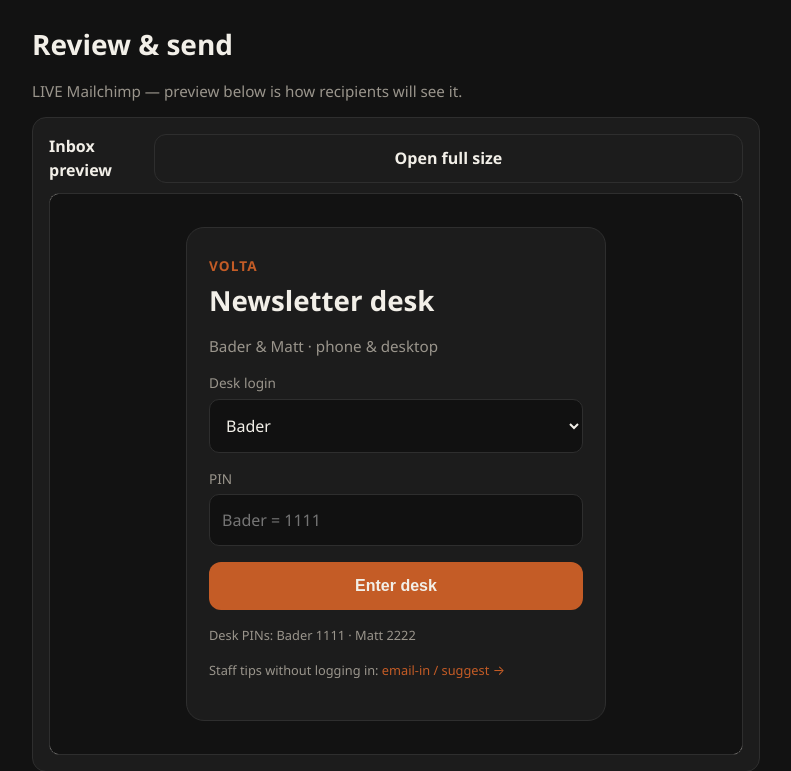
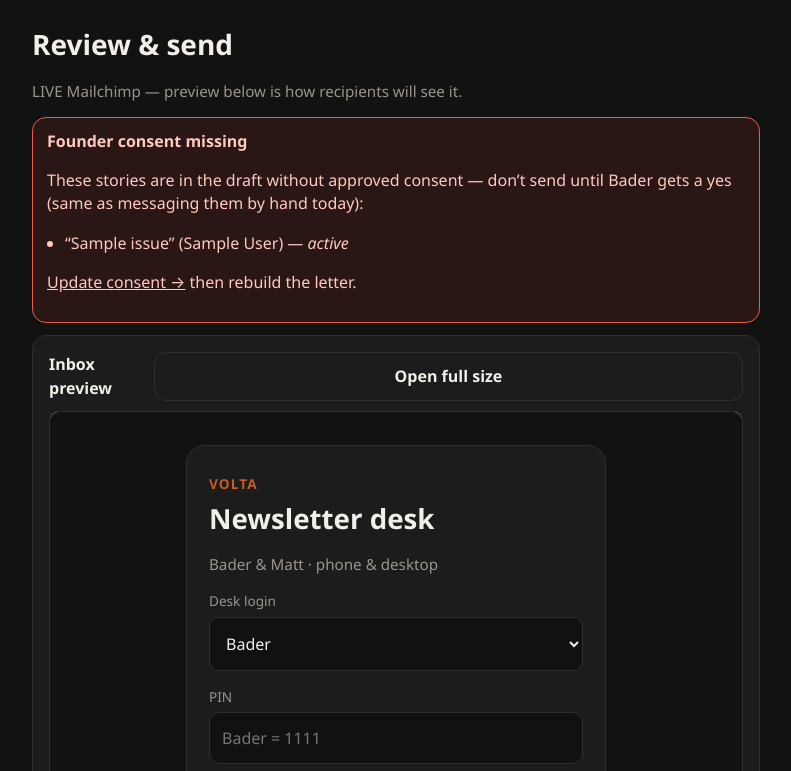
Before and after one commit to Avijit-Karmoker-CS/volta-newsletter-app, a FastAPI app: template app/web/templates/review.html in a window 1280 px wide. Shown: the top 771 px of the page, without its empty margins (244-1035 px from the left). Run offline with FastAPI, Linux system fonts and the light colour scheme; the template is opened without the code that fills it: most values are stand-ins (such as "Sample title", 1, 10 or a date in 2020).

Commit message:
Track founder consent on stories and block send without approval.
Only approved recommendations enter the draft; review warns and disables send when consent is missing, matching Bader’s existing hand-check habit.

Co-authored-by: Cursor <cursoragent@cursor.com>

```diff
--- a/app/services/newsletter.py
+++ b/app/services/newsletter.py
@@ -24,7 +24,13 @@ def week_of_label(day: datetime | None = None) -> str:
 def build_default_newsletter(staff_recs: list[dict] | None = None) -> dict[str, Any]:
     """Popular template: staff recommendations + trending community signals."""
     recs = staff_recs if staff_recs is not None else storage.list_recommendations()
-    pending = [r for r in recs if not r.get("included")]
+    # Only stories Bader has founder consent for (approved) enter the letter
+    pending = [
+        r
+        for r in recs
+        if not r.get("included")
+        and storage.normalize_consent(r.get("consent_status")) == "approved"
+    ]
     signals = research_svc.fetch_public_signals()
     week = week_of_label()
 
@@ -45,6 +51,7 @@ def build_default_newsletter(staff_recs: list[dict] | None = None) -> dict[str,
             "title": r.get("title"),
             "body": r.get("body"),
             "_id": r.get("_id"),
+            "consent_status": storage.normalize_consent(r.get("consent_status")),
         }
         for r in pending[:6]
     ]
@@ -84,7 +91,12 @@ def build_default_newsletter(staff_recs: list[dict] | None = None) -> dict[str,
 def build_custom_newsletter(plan: str, staff_recs: list[dict] | None = None) -> dict[str, Any]:
     """Customize path: Bader's prompt + research + staff recommendations."""
     recs = staff_recs if staff_recs is not None else storage.list_recommendations()
-    pending = [r for r in recs if not r.get("included")]
+    pending = [
+        r
+        for r in recs
+        if not r.get("included")
+        and storage.normalize_consent(r.get("consent_status")) == "approved"
+    ]
     packet = research_svc.research_with_prompt(plan, pending)
     week = week_of_label()
 
@@ -112,6 +124,7 @@ def build_custom_newsletter(plan: str, staff_recs: list[dict] | None = None) ->
             "title": r.get("title"),
             "body": r.get("body"),
             "_id": r.get("_id"),
+            "consent_status": storage.normalize_consent(r.get("consent_status")),
         }
         for r in pending[:6]
     ]
--- a/app/services/storage.py
+++ b/app/services/storage.py
@@ -35,12 +35,22 @@ def utc_now() -> str:
     return datetime.now(timezone.utc).strftime("%Y-%m-%dT%H:%M:%SZ")
 
 
+CONSENT_STATUSES = ("not_requested", "pending", "approved", "declined")
+DEFAULT_CONSENT = "not_requested"
+
+
+def normalize_consent(status: str | None) -> str:
+    value = (status or DEFAULT_CONSENT).strip().lower()
+    return value if value in CONSENT_STATUSES else DEFAULT_CONSENT
+
+
 def list_recommendations() -> list[dict]:
     items: list[dict] = []
     for path in sorted((data_dir() / "recommendations").glob("*.json")):
         item = _read(path, None)
         if isinstance(item, dict):
             item["_id"] = path.stem
+            item["consent_status"] = normalize_consent(item.get("consent_status"))
             items.append(item)
     items.sort(key=lambda x: x.get("created_at", ""), reverse=True)
     return items
@@ -54,12 +64,46 @@ def save_recommendation(author: str, title: str, body: str, tags: list[str] | No
         "tags": tags or [],
         "created_at": utc_now(),
         "included": False,
+        "consent_status": DEFAULT_CONSENT,
     }
     stamp = datetime.now(timezone.utc).strftime("%Y%m%d%H%M%S%f")
     path = data_dir() / "recommendations" / f"{stamp}_{author.lower()}.json"
     _write(path, payload)
     payload["_id"] = path.stem
     return payload
+
+
+def set_consent_status(rec_id: str, status: str) -> dict | None:
+    """Toggle founder consent: not_requested → pending → approved | declined."""
+    status = normalize_consent(status)
+    path = data_dir() / "recommendations" / f"{rec_id}.json"
+    if not path.exists():
+        return None
+    payload = _read(path, {})
+    payload["consent_status"] = status
+    payload["consent_updated_at"] = utc_now()
+    _write(path, payload)
+    payload["_id"] = path.stem
+    return payload
+
+
+def draft_unapproved_stories(draft: dict | None) -> list[dict]:
+    """Stories in the draft that are missing approved founder consent."""
+    if not draft:
+        return []
+    bad: list[dict] = []
+    for block in draft.get("staff_blocks") or []:
+        status = normalize_consent(block.get("consent_status"))
+        if status != "approved":
+            bad.append(
+                {
+                    "author": block.get("author"),
+                    "title": block.get("title"),
+                    "consent_status": status,
+                    "_id": block.get("_id"),
+                }
+            )
+    return bad
 
 
 def mark_recommendation_included(
--- a/app/web/server.py
+++ b/app/web/server.py
@@ -247,7 +247,26 @@ def recommendations_submit(
             status_code=400,
         )
     storage.save_recommendation(user.display_name, title, body)
-    request.session["flash"] = "Recommendation saved."
+    request.session["flash"] = "Recommendation saved (consent: not requested)."
+    return RedirectResponse("/recommendations", status_code=status.HTTP_303_SEE_OTHER)
+
+
+@app.post("/recommendations/{rec_id}/consent")
+def recommendations_consent(
+    request: Request,
+    rec_id: str,
+    consent_status: str = Form(...),
+):
+    """Bader marks founder consent the way he already does by hand."""
+    user, redirect = _require_user(request)
+    if redirect:
+        return redirect
+    updated = storage.set_consent_status(rec_id, consent_status)
+    if not updated:
+        request.session["flash"] = "Recommendation not found."
+    else:
+        label = storage.normalize_consent(updated.get("consent_status"))
+        request.session["flash"] = f"Consent → {label} for “{updated.get('title')}”."
     return RedirectResponse("/recommendations", status_code=status.HTTP_303_SEE_OTHER)
 
 
@@ -271,8 +290,11 @@ def review_page(request: Request):
         request.session["flash"] = "No draft yet — build one first."
         return RedirectResponse("/home", status_code=status.HTTP_303_SEE_OTHER)
     draft = _ensure_preview_html(draft)
+    # Refresh consent flags from storage (in case Bader toggled after build)
+    _sync_draft_consent(draft)
     members = mailchimp_svc.list_community_members()
     flash = request.session.pop("flash", None)
+    consent_issues = storage.draft_unapproved_stories(draft)
     return templates.TemplateResponse(
         "review.html",
         _ctx(
@@ -282,8 +304,25 @@ def review_page(request: Request):
             can_send=can_send(user),
             flash=flash,
             send_result=None,
+            consent_issues=consent_issues,
         ),
     )
+
+
+def _sync_draft_consent(draft: dict) -> None:
+    """Attach live consent_status onto draft staff_blocks from storage."""
+    by_id = {r.get("_id"): r for r in storage.list_recommendations()}
+    for block in draft.get("staff_blocks") or []:
+        rid = block.get("_id")
+        if rid and rid in by_id:
+            block["consent_status"] = storage.normalize_consent(
+                by_id[rid].get("consent_status")
+            )
+        else:
+            block["consent_status"] = storage.normalize_consent(
+                block.get("consent_status")
+            )
+    storage.save_draft(draft)
 
 
 @app.get("/preview", response_class=HTMLResponse)
@@ -316,6 +355,18 @@ async def review_send(request: Request):
     if not draft:
         request.session["flash"] = "No draft to send."
         return RedirectResponse("/home", status_code=status.HTTP_303_SEE_OTHER)
+
+    _sync_draft_consent(draft)
+    consent_issues = storage.draft_unapproved_stories(draft)
+    if consent_issues:
+        titles = ", ".join(
+            f"“{i.get('title')}” ({i.get('consent_status')})" for i in consent_issues
+        )
+        request.session["flash"] = (
+            f"Blocked: founder consent not approved for {titles}. "
+            "Mark approved on Staff recommendations, rebuild, then send."
+        )
+        return RedirectResponse("/review", status_code=status.HTTP_303_SEE_OTHER)
 
     form = await request.form()
     html = str(form.get("html") or draft.get("html") or "")
--- a/app/web/static/style.css
+++ b/app/web/static/style.css
@@ -265,3 +265,15 @@ textarea.code {
 }
 .badge.demo { background: #3a2a1c; color: #e7b58a; }
 .badge.live { background: #1c3a2a; color: #8fd6b0; }
+.badge.consent-not_requested { background: #333; color: #b0aaa0; }
+.badge.consent-pending { background: #3a3420; color: #e6d089; }
+.badge.consent-approved { background: #1c3a2a; color: #8fd6b0; }
+.badge.consent-declined { background: #3a1c1c; color: #e89a9a; }
+.consent-row {
+  display: flex;
+  flex-wrap: wrap;
+  gap: 8px;
+  margin-top: 10px;
+}
+.consent-warn ul { margin: 8px 0 0; padding-left: 18px; }
+.consent-warn a { color: #ffc9c2; text-decoration: underline; }
--- a/app/web/templates/review.html
+++ b/app/web/templates/review.html
@@ -11,6 +11,19 @@
   {% endif %}
 
   {% if flash %}<div class="flash">{{ flash }}</div>{% endif %}
+
+  {% if consent_issues %}
+  <div class="error consent-warn">
+    <strong>Founder consent missing</strong>
+    <p>These stories are in the draft without approved consent — don’t send until Bader gets a yes (same as messaging them by hand today):</p>
+    <ul>
+      {% for issue in consent_issues %}
+      <li>“{{ issue.title }}” ({{ issue.author }}) — <em>{{ issue.consent_status }}</em></li>
+      {% endfor %}
+    </ul>
+    <p><a href="/recommendations">Update consent →</a> then rebuild the letter.</p>
+  </div>
+  {% endif %}
 
   <div class="card preview-card">
     <div class="preview-toolbar">
@@ -46,8 +59,10 @@
     </div>
 
     <div class="sticky-actions btn-row two">
-      {% if can_send %}
+      {% if can_send and not consent_issues %}
       <button class="btn btn-success" type="submit">Email to community</button>
+      {% elif can_send and consent_issues %}
+      <button class="btn" type="submit" disabled title="Resolve founder consent first">Consent required</button>
       {% else %}
       <button class="btn" type="button" disabled>Only Bader/Matt can send</button>
       {% endif %}
```
Also changed, not shown: app/web/templates/recommendations.html (+11 -0 lines).
